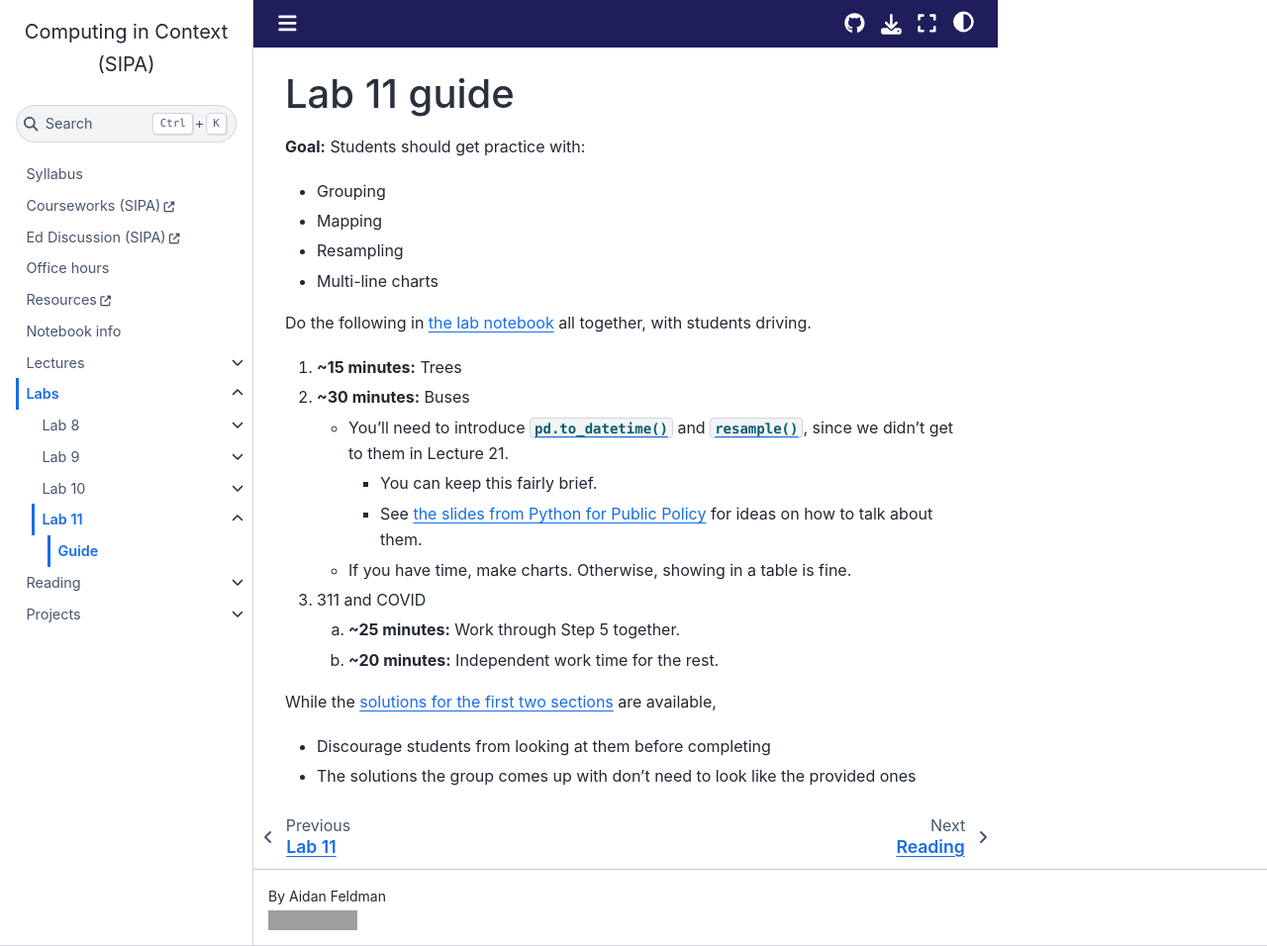
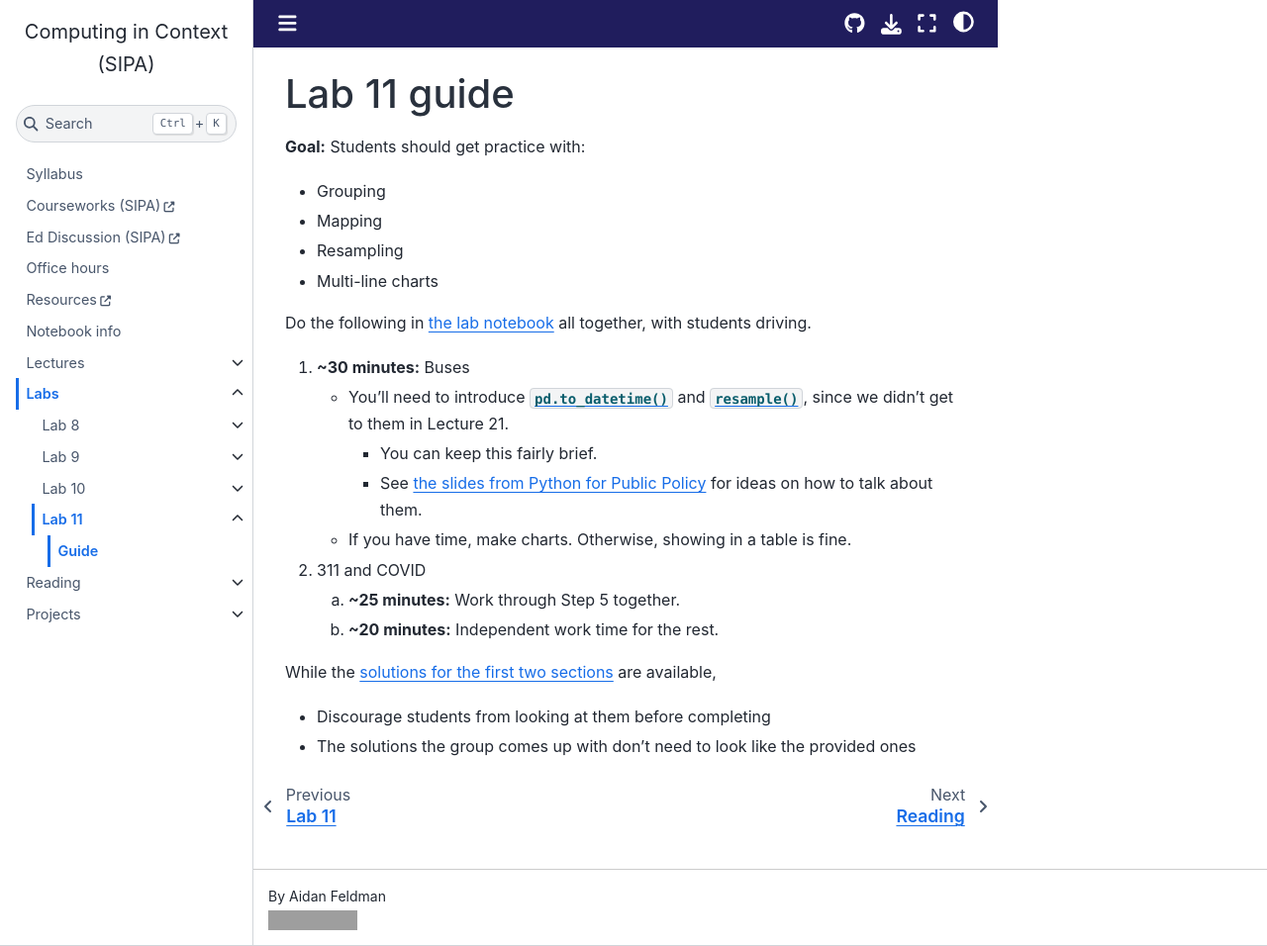
Before and after one commit to afeld/computing-in-context, a Jupyter Book: the page built from lab_11_guide.md, in a window 1280 px wide and 956 px high. Shown: the whole window at 99% size. Built offline with Jupyter Book 1.0.4 settings and Sphinx 7.4.7 and the Sphinx Book theme 1.1.4, drawn with Linux system fonts in a browser that asks for light colours; pages that are not in the unit, such as notebooks, are missing from menus; comment, search, counter and statistics services are not loaded; grey boxes are pictures that could not be loaded.

Commit message:
cut trees example from lab 11 to save time

```diff
--- a/lab_11_guide.md
+++ b/lab_11_guide.md
@@ -9,7 +9,6 @@
 
 Do the following in [the lab notebook](lab_11.ipynb) all together, with students driving.
 
-1. **~15 minutes:** Trees
 1. **~30 minutes:** Buses
    - You'll need to introduce [`pd.to_datetime()`](https://pandas.pydata.org/pandas-docs/stable/user_guide/timeseries.html#converting-to-timestamps) and [`resample()`](https://pandas.pydata.org/pandas-docs/stable/getting_started/intro_tutorials/09_timeseries.html#resample-a-time-series-to-another-frequency), since we didn't get to them in Lecture 21.
      - You can keep this fairly brief.
```
Also changed, not shown: lab_11.ipynb.
